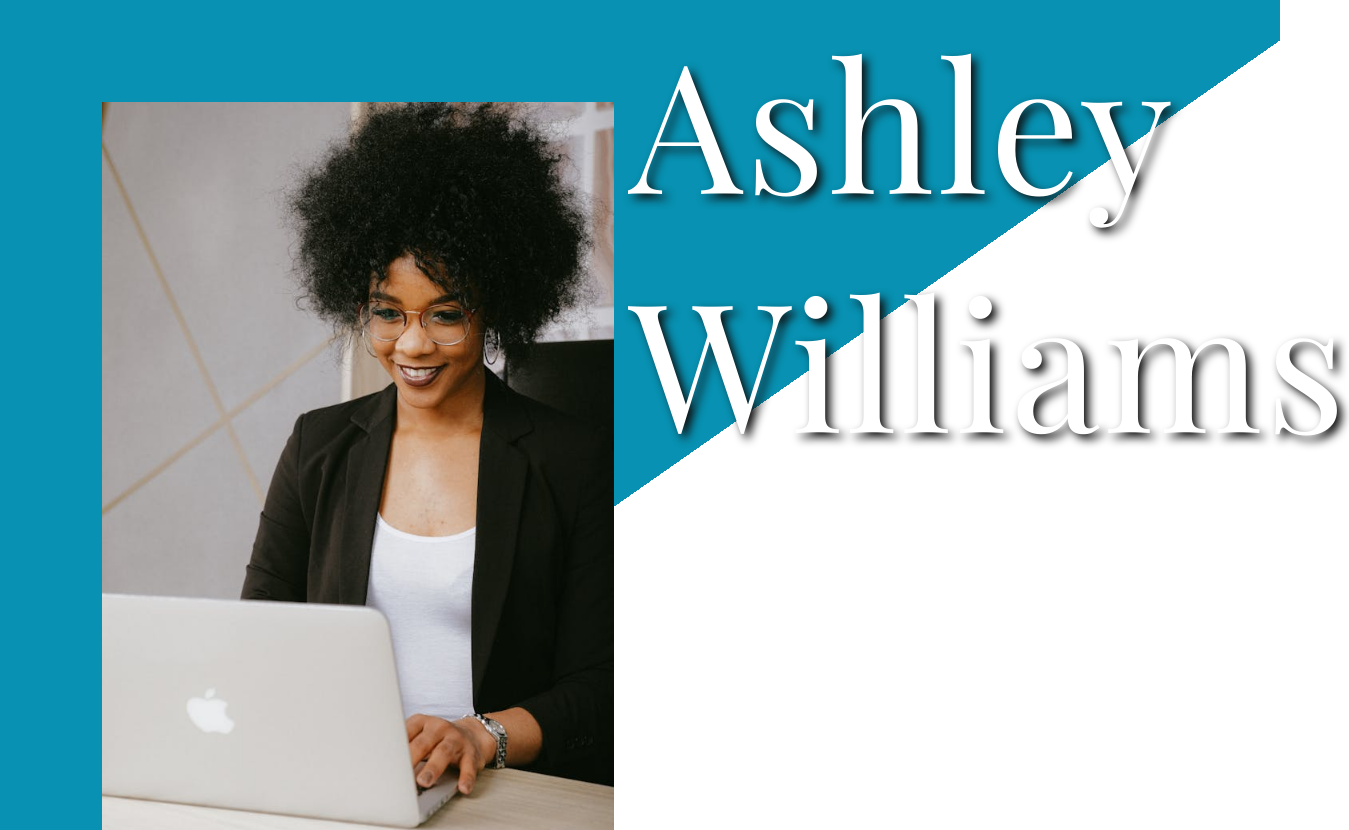
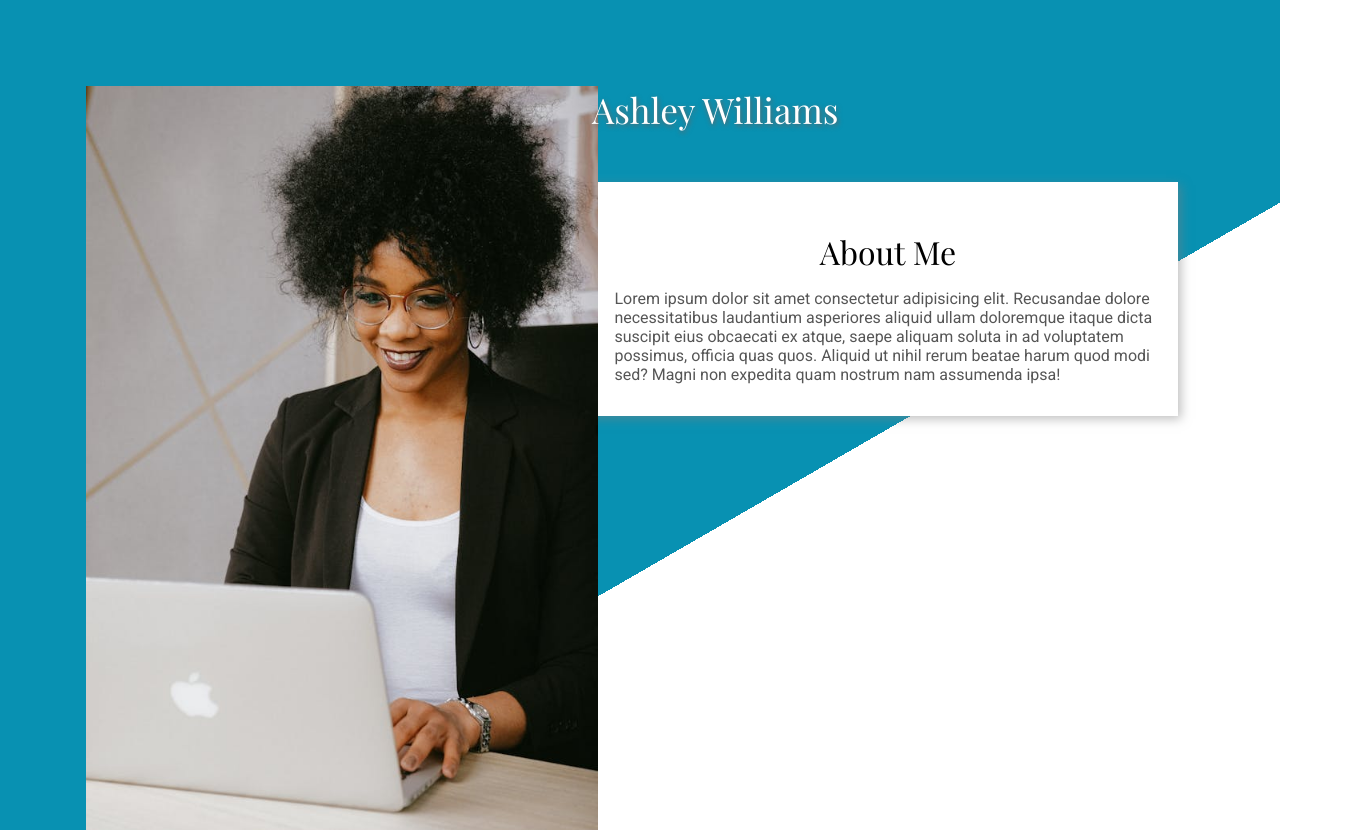
Before and after one commit to Iwan-Rahman/odin-homepage, a website built with webpack: page src/index.html in a window 1280 px wide. Shown: the top 830 px of the page, 1349 px wide, since content can reach past the window. Built offline with nearby package versions, Linux system fonts and the light colour scheme; a web font is replaced by a local one.

Commit message:
Build tablet header view

```diff
--- a/src/index.html
+++ b/src/index.html
@@ -12,6 +12,15 @@
       <img src="./img/pexels-shvetsa-sml.jpg" alt="test">
       <h1>Ashley Williams</h1>
     </div>
+    <section>
+      <h2>About Me</h2>
+      <p>Lorem ipsum dolor sit amet consectetur adipisicing elit. Recusandae dolore necessitatibus laudantium asperiores
+        aliquid ullam doloremque itaque dicta suscipit eius obcaecati ex atque, saepe aliquam soluta in ad voluptatem
+        possimus, officia quas quos. Aliquid ut nihil rerum beatae harum quod modi sed? Magni non expedita quam nostrum nam
+        assumenda ipsa!</p>
+    </section>
+  </header>
+  <main>
     <section class="about">
       <h2>About Me</h2>
       <p>Lorem ipsum dolor sit amet consectetur adipisicing elit. Recusandae dolore necessitatibus laudantium asperiores
@@ -24,10 +33,7 @@
           <a href=""><img src="https://cdn.jsdelivr.net/gh/devicons/devicon@latest/icons/twitter/twitter-original.svg" /></a>
         </div>
     </section>
-
-  </header>
-  <main>
-      <section class="work">
+    <section class="work">
       <h2>My Work</h2>
       <div>
         <article>
--- a/src/style.css
+++ b/src/style.css
@@ -16,6 +16,8 @@
 
 body {
   font-family: Roboto,serif;
+  display: flex;
+  flex-direction: column;
 }
 
 h1, h2, h3{
@@ -30,14 +32,13 @@ h2 {
 }
 main, .about {
   padding: 2vh 8vw;
-  box-sizing: border-box;
 }
 
 /* Header */
-header > div:first-child {
+
+header {
   padding: 8vw 8vw;
-  box-sizing: border-box;
-  background: linear-gradient(145deg, var(--bg-color) 50%, white 50%);
+  background: linear-gradient(150deg, var(--bg-color) 55%, white 55%);
 }
 
 header img {
@@ -45,24 +46,32 @@ header img {
   height: auto;
 }
 
-header div {
+header  div {
   position: relative;
+  transform: translate(-1rem,-1rem);
+}
+
+header section {
+  margin-top: 5rem;
+  background-color: white;
+  box-shadow: 3px 3px 10px rgba(128, 128, 128, 0.5);
+  padding: 2rem 1rem;
 }
 
 h1 {
   position: absolute;
   top: 100%;
   left: 50%;
-  transform: translate(-50%,-125%);
+  transform: translate(-50%,-100%);
   color: white;
   min-width: min-content;
-  text-shadow: 5px 5px 10px rgb(15, 15, 15);
+  text-shadow: 1px 2px 5px rgb(100,100,100);
   font-size: 14vw;
   letter-spacing: 0.2rem;
 }
 
 /* About Me */
-.about > p{
+.about > p, header section p{
   color: #565656;
 }
 
@@ -150,7 +159,7 @@ footer {
 
 footer > section > p {
   font-size: 1.2rem;
-  width: min(100%,80vw);
+  max-width: 80vw;
 }
 
 
@@ -180,12 +189,22 @@ address > div:last-child {
     width: 40vw;
     height: 60vw;
     object-fit: cover;
+    float: left;
   }
 
   header h1{
     top: 0%;
-    left: 50%;
-    transform: translate(-1.5%,0%);
+    font-size: 2.2rem;
+    width: max-content;
+    letter-spacing: 0;
+    transform: translate(-13%,0%);
+  }
+
+  header section {
+  }
+
+  .about {
+    display: none;
   }
 
   /* Footer */
```
Also changed, not shown: dist/index.html, dist/main.js.
